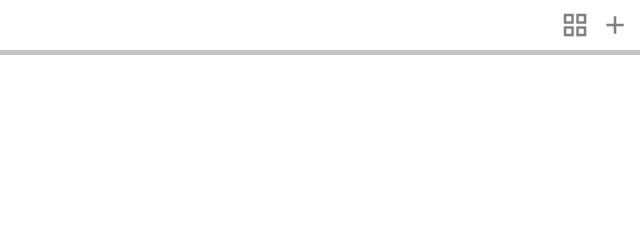
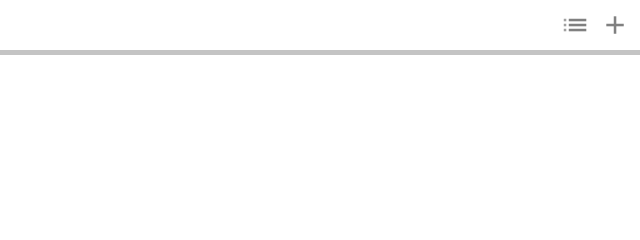
Before and after one commit to PhilippHlz/ImG, a plain HTML site: page ImG-version-6/index.html in a window 1280 px wide. Both pictures are taken after a click on the button 1215 px from the left and 25 px from the top of the page. Shown: the top 240 px of the page, 640-1280 px from the left. Drawn offline with Linux system fonts and the light colour scheme.

Commit message:
list/grid toggle button adjustments

```diff
--- a/ImG-version-6/css/style.css
+++ b/ImG-version-6/css/style.css
@@ -111,13 +111,14 @@ header {
     background-image: url("./img/png/menu_FILL0_wght400_GRAD0_opsz24.png");
 }
 
+.grid-view-item {
+    background-image: url("./img/png/grid_view_FILL0_wght400_GRAD0_opsz24.png");
+}
+
 .list-view-item {
     background-image: url("./img/png/list_FILL0_wght400_GRAD0_opsz24.png");
 }
 
-.grid-view-item {
-    background-image: url("./img/png/grid_view_FILL0_wght400_GRAD0_opsz24.png");
-}
 
 .add-item {
     background-image: url("./img/png/add_FILL0_wght400_GRAD0_opsz24.png");
--- a/ImG-version-6/index.html
+++ b/ImG-version-6/index.html
@@ -21,7 +21,7 @@
             <h1>Medien</h1>
         </div>
         <div class="right-header-container">
-            <button id="change-view-button" class="imgbutton list-view-item"></button>
+            <button id="change-view-button" class="imgbutton grid-view-item"></button>
             <button id="add-button" class="imgbutton add-item"></button>
         </div>
     </header>
--- a/ImG-version-6/js/jsl.js
+++ b/ImG-version-6/js/jsl.js
@@ -62,7 +62,7 @@ function togglePlaylist() {
     changeListItemView(playlist);
 
     // Button wird geändert
-    changeViewButton.classList.toggle('grid-view-item');
+    changeViewButton.classList.toggle('list-view-item');
 
     // Inhalt wird wieder eingeblendet
     toggleOpacity(playlist);
```
